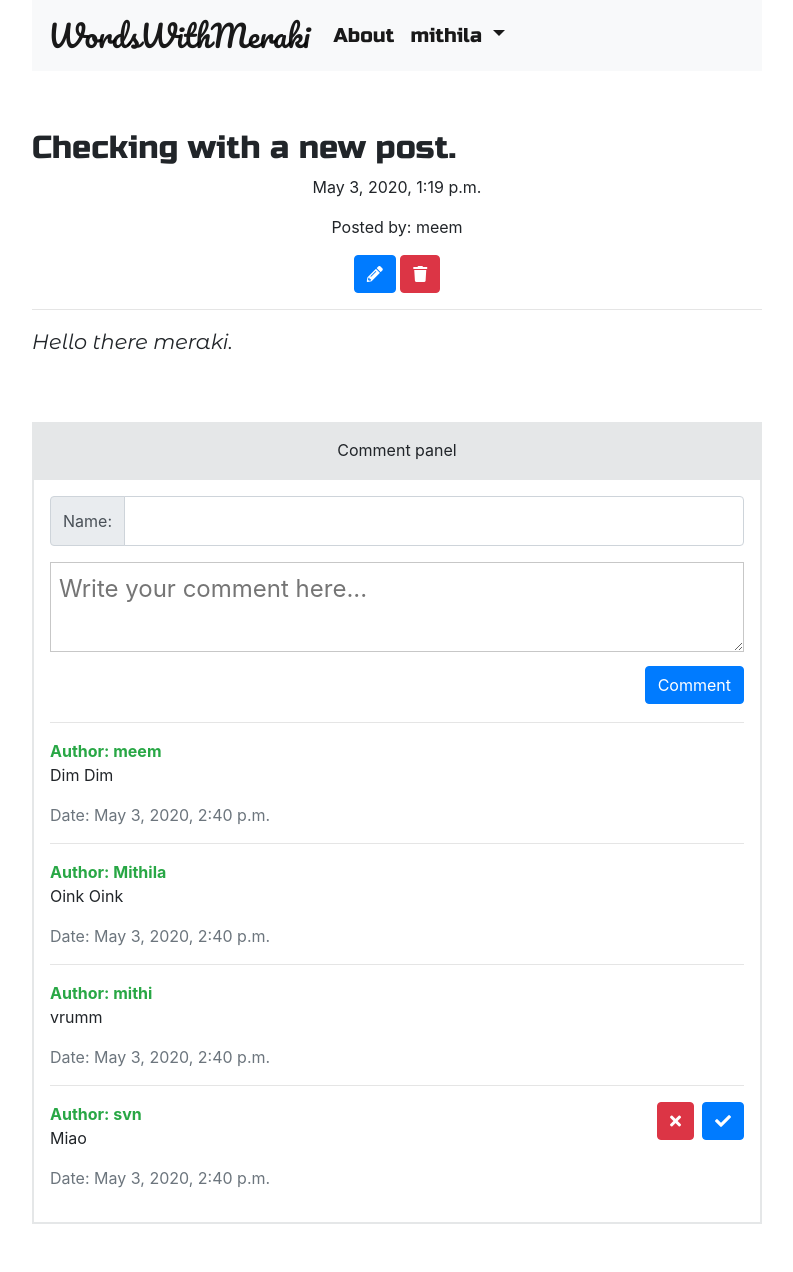
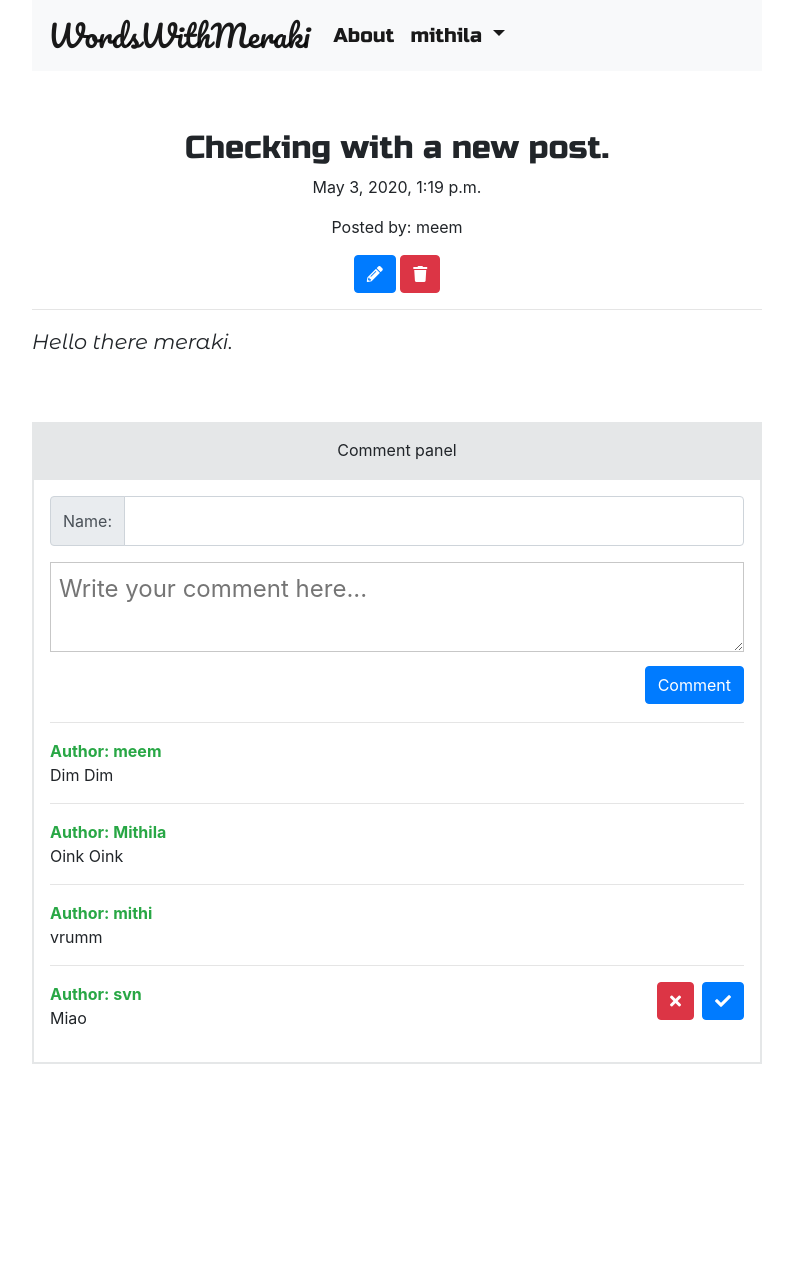
Before and after one commit to Shovon588/personal-blog, a Django app: page /post/22/ in a window 1280 px wide. Shown: the whole page, without its empty margins (243-1036 px from the left). After the commit the page ends 1064 px from the top, so only its background shows below. Run offline with Django 3.2, Linux system fonts and the light colour scheme; a user stored in the database is signed in; data comes from the database, SQL or seed files in the repository; both versions use the stored data as it was after the commit; some libraries are stand-ins or nearby versions.

Commit message:
Stable up to now

```diff
--- a/my_blog/blog/static/css/blog.css
+++ b/my_blog/blog/static/css/blog.css
@@ -7,6 +7,7 @@
 .posttitle {
   font-family: 'Russo One', sans-serif;
   font-size: 2em;
+  text-align: center;
 }
 
 .postcontent {
--- a/my_blog/blog/templates/blog/base.html
+++ b/my_blog/blog/templates/blog/base.html
@@ -4,6 +4,8 @@
 
 <head>
   <title>{%block title_block%}{% endblock %}</title>
+  <meta name="viewport" content="width=device-width, initial-scale=1.0">
+
   <!-- Latest compiled and minified CSS -->
   <link rel="stylesheet" href="https://stackpath.bootstrapcdn.com/bootstrap/4.4.1/css/bootstrap.min.css" integrity="sha384-Vkoo8x4CGsO3+Hhxv8T/Q5PaXtkKtu6ug5TOeNV6gBiFeWPGFN9MuhOf23Q9Ifjh" crossorigin="anonymous">
   <link rel="stylesheet" href="https://use.fontawesome.com/releases/v5.7.0/css/all.css" integrity="sha384-lZN37f5QGtY3VHgisS14W3ExzMWZxybE1SJSEsQp9S+oqd12jhcu+A56Ebc1zFSJ" crossorigin="anonymous">
@@ -46,11 +48,11 @@
                   <div class="dropdown-divider"></div>
                   <a class="nav-item nav-link active" href="{% url 'instructions' %}">Instructios</a>
                   <a class="nav-item nav-link active" href="{% url 'admin:index' %}">Admin</a>
-                  <a class="nav-item nav-link active" href="{% url 'logout' %}">Log out</a>
+                  <a class="nav-item nav-link active" href="{% url 'logout' %}">Logout</a>
                 </div>
               </li>
             {% else %}
-              <a class='nav-item nav-link active' href="{% url 'login' %}"><span class="fas fa-user"></span></a>
+              <a class='nav-item nav-link active' href="{% url 'login' %}">Login</a>
             {% endif %}
           </div>
         </div>
--- a/my_blog/blog/templates/blog/post_detail.html
+++ b/my_blog/blog/templates/blog/post_detail.html
@@ -10,7 +10,7 @@
   {% endfor %}
 {% endif %}
 
-  <h1 class="posttitle loader mt-5">{{ post.title|safe|linebreaksbr }}</h1>
+  <h1 class="posttitle loader mt-5 text-center">{{ post.title|safe|linebreaksbr }}</h1>
   {% if post.published_date %}
     <p class="text-center">{{ post.published_date }}</p>
     <p class="text-center">Posted by: {{post.author}}</p>
@@ -80,7 +80,6 @@
           <div class="media-body">
               <strong class="text-success">Author: {{comment.author}}</strong>
                 <p>{{comment.text|safe|linebreaksbr}}</p>
-                <p class="text-muted">Date: {{comment.created_date}}</p>
           </div>
         {% endif %}
       {% endfor %}
--- a/my_blog/my_blog/settings.py
+++ b/my_blog/my_blog/settings.py
@@ -26,7 +26,7 @@ SECRET_KEY = '_+&-p@_c9y68-p!al==rv+ylfsg7qgwq9z@$=d0+!jx-g%!((q'
 # SECURITY WARNING: don't run with debug turned on in production!
 DEBUG = True
 
-ALLOWED_HOSTS = []
+ALLOWED_HOSTS = ['wordswithmeraki.pythonanywhere.com']
 
 
 # Application definition
```
Also changed, not shown: my_blog/db.sqlite3.
